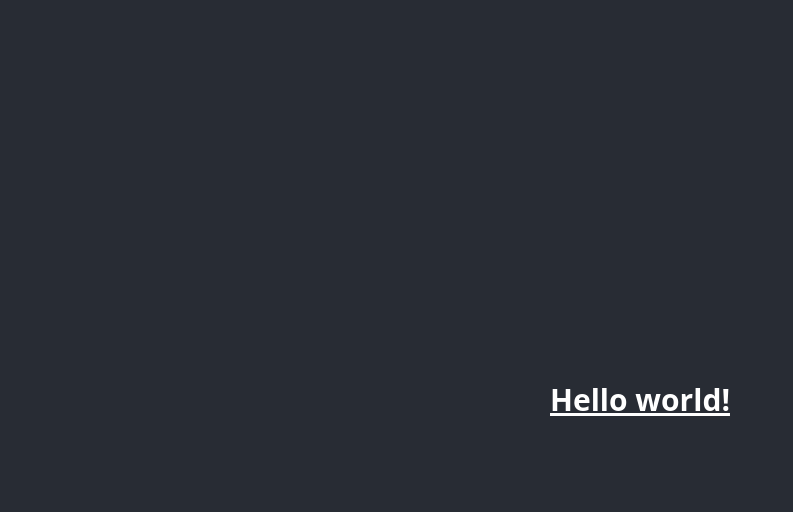
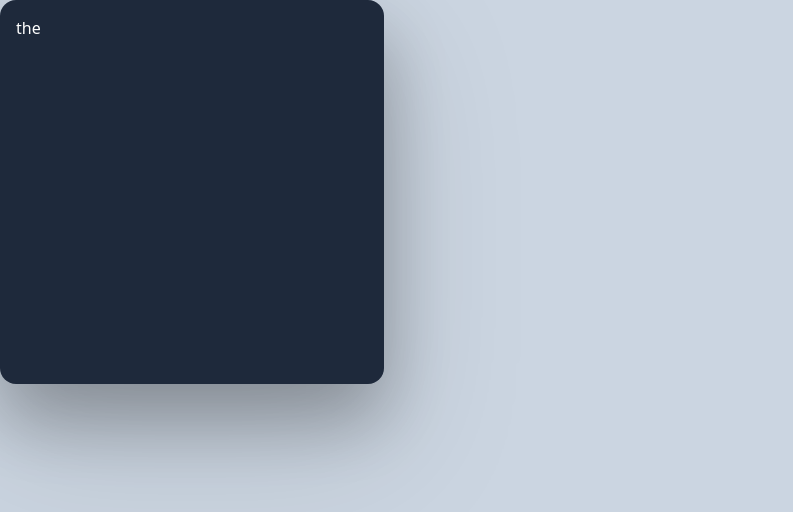
Before and after one commit to BoYeonJang/the-summoner, a React (Vite) app: page / in a window 1280 px wide. Shown: the top 512 px of the page, without its empty margins (0-793 px from the left). Built offline with nearby package versions, Linux system fonts and the light colour scheme.

Commit message:
Screen.jsx and bg-color

```diff
--- a/src/App.css
+++ b/src/App.css
@@ -1,4 +1,4 @@
-.App {
+/* .App {
   text-align: center;
 }
 
@@ -11,4 +11,4 @@
   justify-content: center;
   font-size: calc(10px + 2vmin);
   color: white;
-}
+} */
--- a/src/App.jsx
+++ b/src/App.jsx
@@ -1,16 +1,13 @@
 import { useState } from 'react'
-import './App.css'
+// import './App.css'
+import Screen from './components/Screen'
 
 function App() {
   const [count, setCount] = useState(0)
 
   return (
-    <div className="App">
-      <header className="App-header">
-        <h1 class="text-3xl font-bold underline">
-          Hello world!
-        </h1>
-      </header>
+    <div className='bg-slate-300 w-screen h-screen'>
+      <Screen className='top-40' />
     </div>
   )
 }
--- /dev/null
+++ b/src/components/Screen.jsx
@@ -0,0 +1,13 @@
+import { useState } from 'react'
+
+function Screen() {
+  const [count, setCount] = useState(0)
+
+  return (
+    <div className='bg-slate-800 rounded-2xl drop-shadow-4xl text-white box-border w-96 h-96 p-4 '>
+      <h1>the</h1>
+    </div>
+  )
+}
+
+export default Screen
--- a/src/main.jsx
+++ b/src/main.jsx
@@ -5,8 +5,6 @@ import './index.css'
 
 ReactDOM.createRoot(document.getElementById('root')).render(
   <React.StrictMode>
-    <App>
-      <Screen />
-    </App>
+    <App />
   </React.StrictMode>
 )
--- a/tailwind.config.js
+++ b/tailwind.config.js
@@ -5,7 +5,15 @@ module.exports = {
     "./src/**/*.{vue,js,ts,jsx,tsx}",
   ],
   theme: {
-    extend: {},
+    extend: {
+      dropShadow: {
+        '3xl': '0 35px 35px rgba(0, 0, 0, 0.25)',
+        '4xl': [
+            '0 35px 35px rgba(0, 0, 0, 0.25)',
+            '0 45px 65px rgba(0, 0, 0, 0.15)'
+        ]
+      }
+    },
   },
   plugins: [],
 }
```
